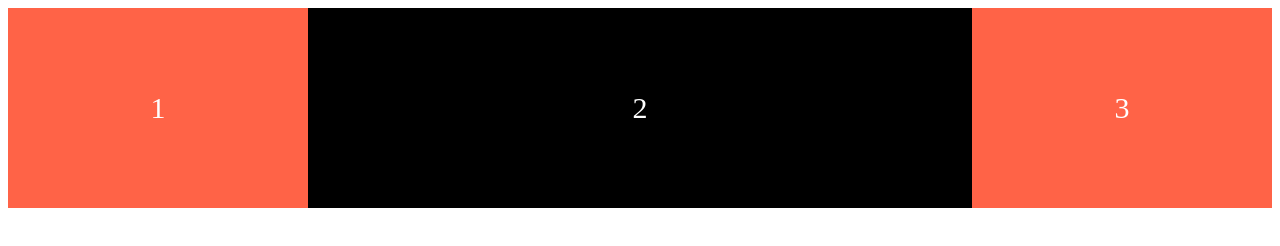
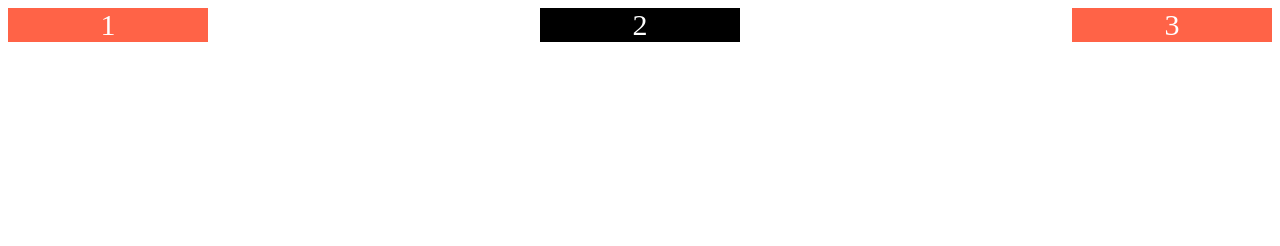
Before and after one commit to sangseophwang/HTML-CSS_Practice, a plain HTML site: page css_layout_practice/index.html in a window 1280 px wide. Drawn offline with Linux system fonts and the light colour scheme.

Commit message:
Flexbox : flex-basis

```diff
--- a/css_layout_practice/styles.css
+++ b/css_layout_practice/styles.css
@@ -1,25 +1,23 @@
 .father {
   display: flex;
-
   /* Main Axis */
 
-  align-content: space-between;
-  height: 90vh;
+  justify-content: space-between;
 }
 
 .child {
-  width: 300px;
-  height: 200px;
+  flex-basis: 200px;
   display: flex;
   justify-content: center;
   align-items: center;
   background-color: tomato;
   color: white;
   font-size: 30px;
-  text-align: center;
 }
 
 .child:nth-child(2) {
   background-color: black;
-  flex-grow: 2;
 }
+
+/* flex-shrink는 화면이 줄어들 때 효과이고
+   flex-grow는 화면이 늘어날 때 효과이다. */
```
